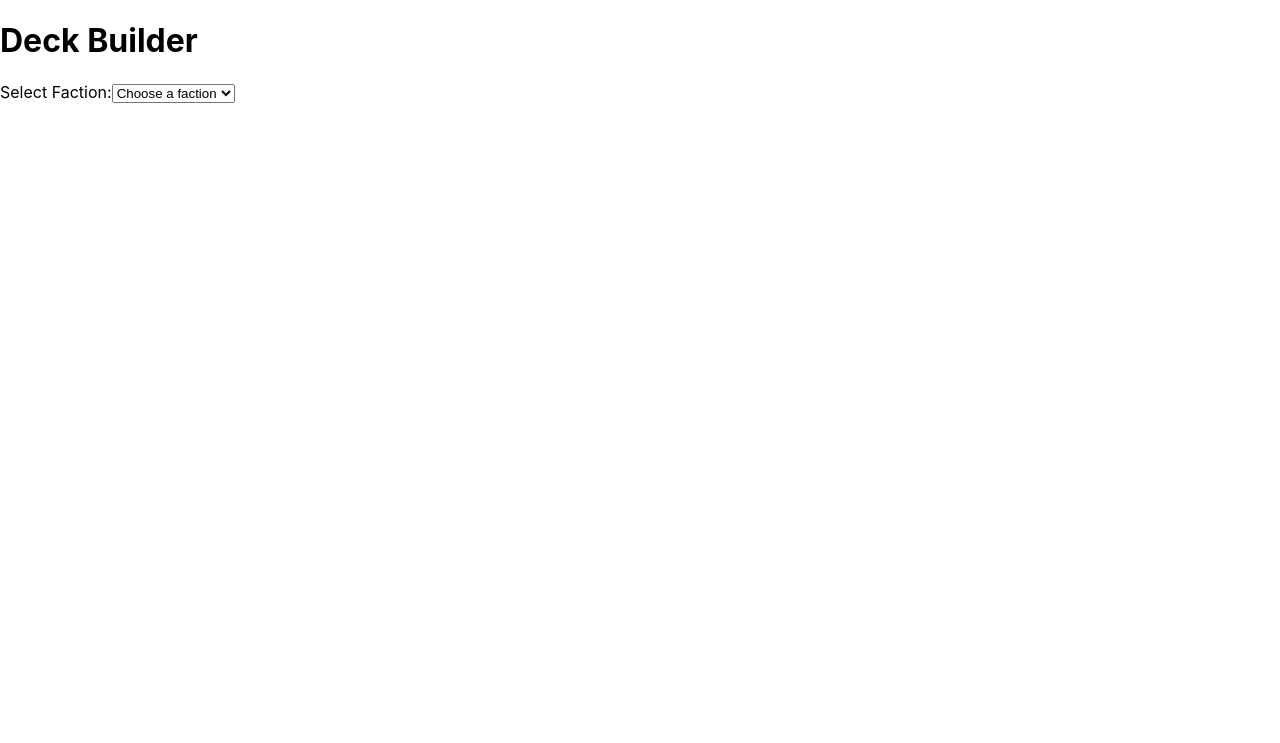
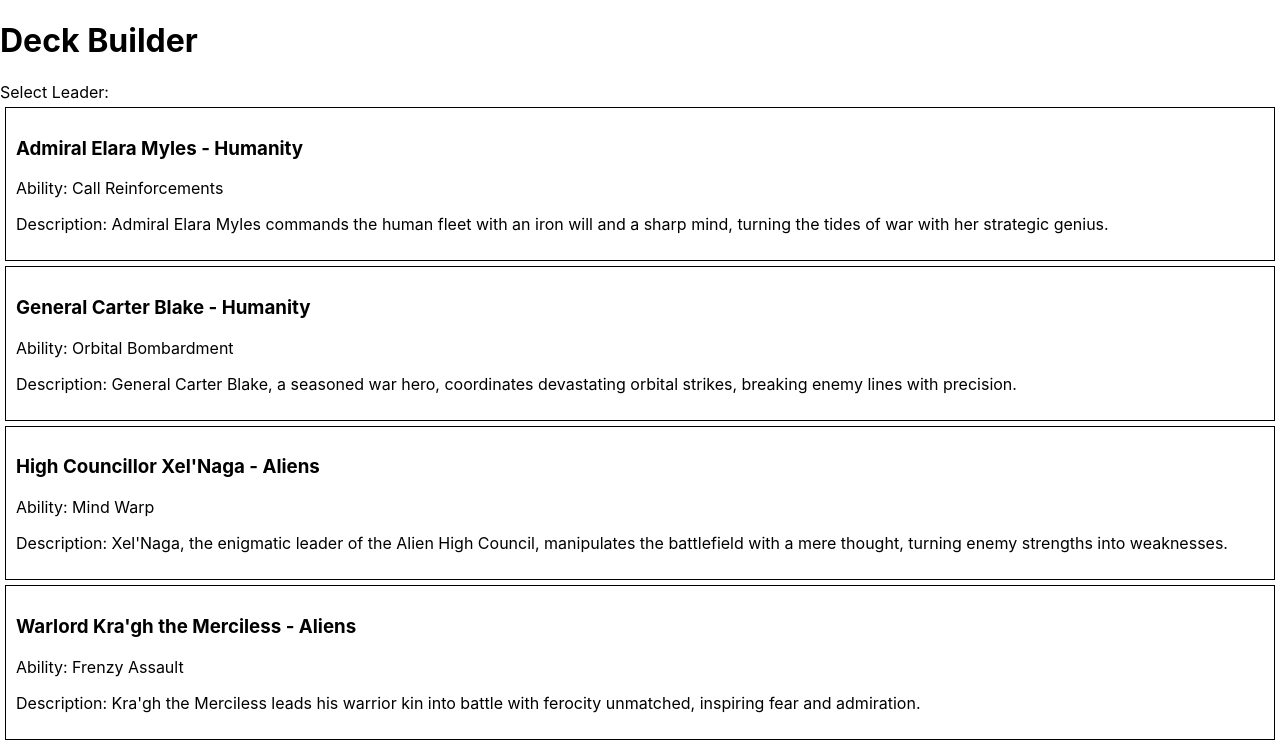
Before and after one commit to pslib-cz/2023-p3a-mpa-react-project-PeterHonzejk, a React (Create React App) app in the folder gwent-game/: page /build in a window 1280 px wide. Shown: the top 743 px of the page. Built offline with nearby package versions, Linux system fonts and the light colour scheme.

Commit message:
Improved leader function

```diff
--- a/gwent-game/src/components/DeckBuilder.tsx
+++ b/gwent-game/src/components/DeckBuilder.tsx
@@ -8,21 +8,22 @@ const DeckBuilder: React.FC = () => {
     return savedDeck ? JSON.parse(savedDeck) : [];
   });
 
-  const [selectedFaction, setSelectedFaction] = useState<string | null>(null);
+  const [selectedLeader, setSelectedLeader] = useState<number | null>(null);
   const [availableCards, setAvailableCards] = useState<CardData[]>([]);
 
   useEffect(() => {
-    if (selectedFaction) {
-      const newAvailableCards = cardPool.filter(card => card.faction === selectedFaction || card.type === "Weather");
+    const leader = cardPool.find(card => card.id === selectedLeader);
+    if (leader) {
+      const leaderFaction = leader.faction;
+      const newAvailableCards = cardPool.filter(card => card.faction === leaderFaction || card.type === "Weather");
+      const newDeck = newAvailableCards.filter(card => card.id !== leader.id);
       setAvailableCards(newAvailableCards);
-
-      const newDeck = deck.filter(card => card.faction === selectedFaction || card.type === "Weather");
-      setDeck(newDeck);
+      setDeck([leader]);
     } else {
       setAvailableCards([]);
       setDeck([]);
     }
-  }, [selectedFaction]);
+  }, [selectedLeader]);
 
   useEffect(() => {
     localStorage.setItem('userDeck', JSON.stringify(deck));
@@ -38,7 +39,7 @@ const DeckBuilder: React.FC = () => {
 
   const removeFromDeck = (cardId: number) => {
     const card = deck.find(card => card.id === cardId);
-    if (card) {
+    if (card && card.type !== "Leader") { // Prevent removing the leader
       setAvailableCards(currentAvailable => [...currentAvailable, card]);
       setDeck(currentDeck => currentDeck.filter(c => c.id !== cardId));
     }
@@ -46,20 +47,29 @@ const DeckBuilder: React.FC = () => {
 
   const filteredCards = (type: string) => availableCards.filter(card => card.type === type);
 
+  const leaderOptions = cardPool.filter(card => card.type === 'Leader');
+
   return (
     <div>
       <h1>Deck Builder</h1>
       <div>
-        <label>Select Faction:</label>
-        <select onChange={(e) => setSelectedFaction(e.target.value)} value={selectedFaction || ""}>
-          <option value="">Choose a faction</option>
-          <option value="Humanity">Humanity</option>
-          <option value="Aliens">Aliens</option>
-          <option value="Androids">Androids</option>
-          <option value="Rebels">Rebels</option>
-        </select>
+        <label>Select Leader:</label>
+        {leaderOptions.map(leader => (
+          <div key={leader.id} onClick={() => setSelectedLeader(leader.id)}
+               style={{
+                 border: '1px solid black',
+                 padding: '10px',
+                 margin: '5px',
+                 cursor: 'pointer',
+                 backgroundColor: selectedLeader === leader.id ? 'lightblue' : 'white'
+               }}>
+            <h3>{leader.name} - {leader.faction}</h3>
+            <p>Ability: {leader.ability}</p>
+            <p>Description: {leader.lore}</p>
+          </div>
+        ))}
       </div>
-      {selectedFaction && (
+      {selectedLeader && (
         <>
           <div>
             <h2>Your Deck</h2>
```
